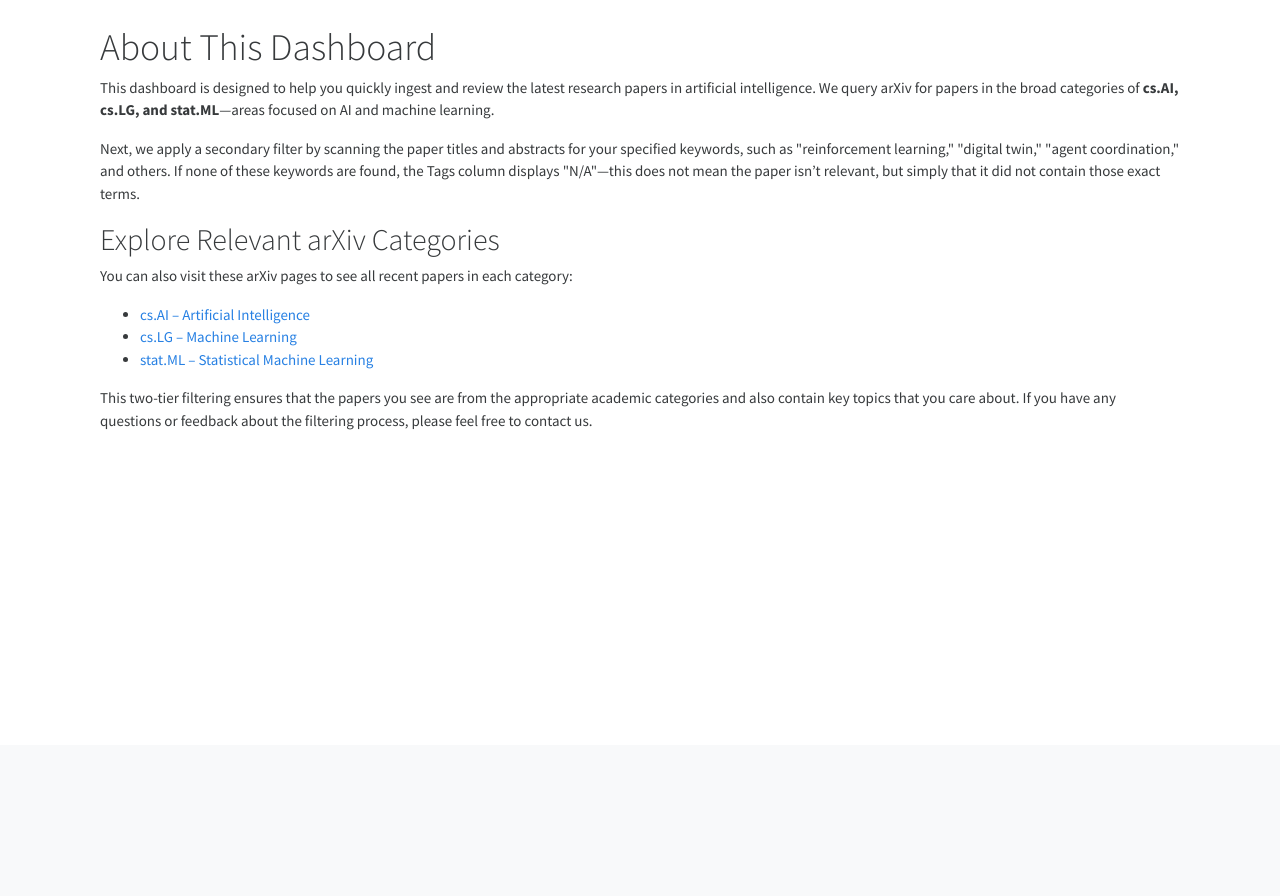
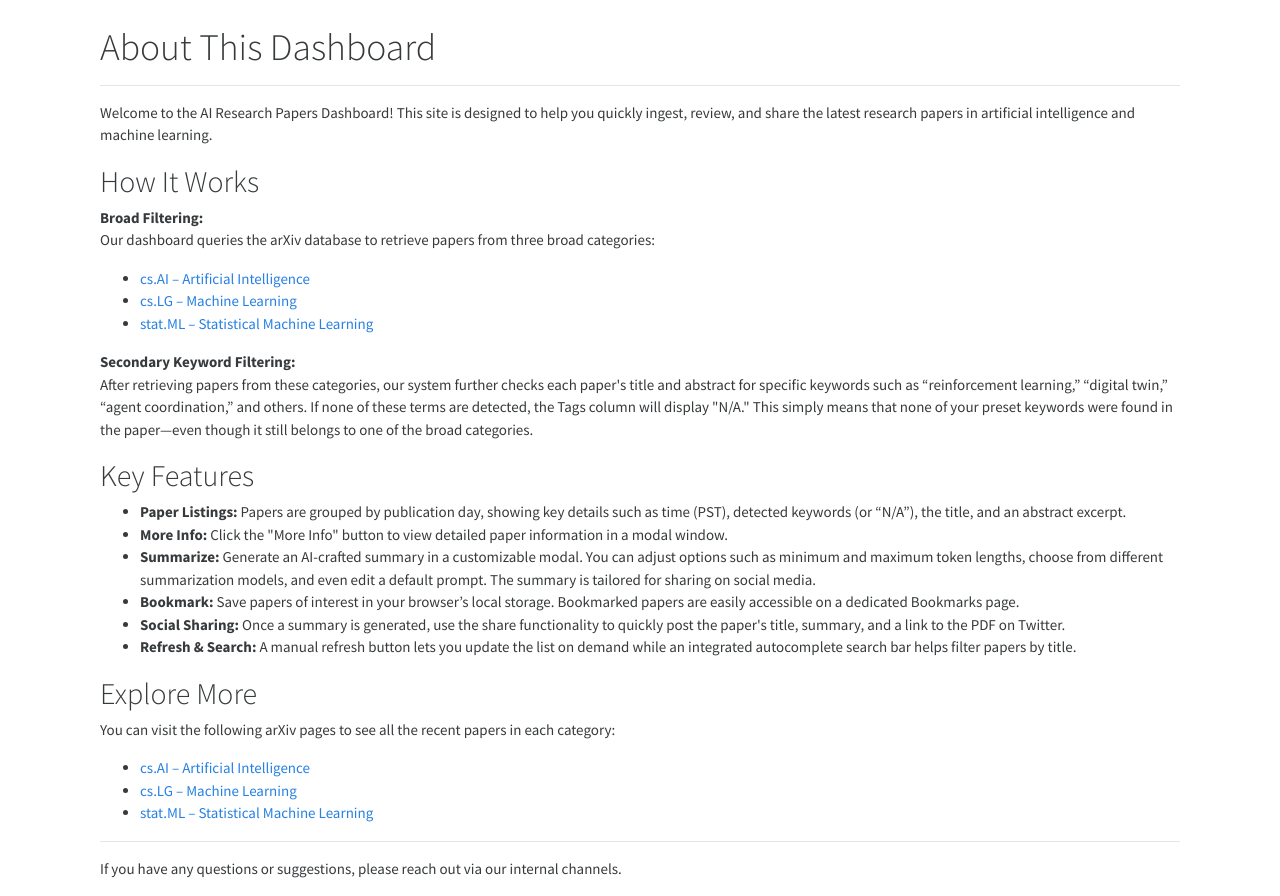
Before and after one commit to econoar/ai_paper_dashboard, a Flask app: page /info in a window 1280 px wide. Shown: the part 55-951 px from the top of the page. Before the commit the page ends 485 px from the top, so only its background shows below. Run offline with Flask 3, Linux system fonts and the light colour scheme; some libraries are stand-ins or nearby versions.

Commit message:
“updates”

```diff
--- a/templates/info.html
+++ b/templates/info.html
@@ -3,19 +3,15 @@
 {% block content %}
 <div class="container mt-4">
   <h1>About This Dashboard</h1>
+  <hr>
   <p>
-    This dashboard is designed to help you quickly ingest and review the latest research papers in artificial intelligence.
-    We query arXiv for papers in the broad categories of <strong>cs.AI, cs.LG, and stat.ML</strong>—areas focused on AI and machine learning.
+    Welcome to the AI Research Papers Dashboard! This site is designed to help you quickly ingest, review, and share the latest research papers in artificial intelligence and machine learning.
   </p>
+
+  <h2>How It Works</h2>
   <p>
-    Next, we apply a secondary filter by scanning the paper titles and abstracts for your specified keywords,
-    such as "reinforcement learning," "digital twin," "agent coordination," and others.
-    If none of these keywords are found, the Tags column displays "N/A"—this does not mean the paper isn’t relevant,
-    but simply that it did not contain those exact terms.
-  </p>
-  <h2>Explore Relevant arXiv Categories</h2>
-  <p>
-    You can also visit these arXiv pages to see all recent papers in each category:
+    <strong>Broad Filtering:</strong><br>
+    Our dashboard queries the arXiv database to retrieve papers from three broad categories:
   </p>
   <ul>
     <li>
@@ -28,10 +24,47 @@
       <a href="https://arxiv.org/list/stat.ML/recent" target="_blank">stat.ML – Statistical Machine Learning</a>
     </li>
   </ul>
+
   <p>
-    This two-tier filtering ensures that the papers you see are from the appropriate academic categories and
-    also contain key topics that you care about.
-    If you have any questions or feedback about the filtering process, please feel free to contact us.
+    <strong>Secondary Keyword Filtering:</strong><br>
+    After retrieving papers from these categories, our system further checks each paper's title and abstract for specific keywords such as “reinforcement learning,” “digital twin,” “agent coordination,” and others. If none of these terms are detected, the Tags column will display "N/A." This simply means that none of your preset keywords were found in the paper—even though it still belongs to one of the broad categories.
+  </p>
+
+  <h2>Key Features</h2>
+  <ul>
+    <li>
+      <strong>Paper Listings:</strong> Papers are grouped by publication day, showing key details such as time (PST), detected keywords (or “N/A”), the title, and an abstract excerpt.
+    </li>
+    <li>
+      <strong>More Info:</strong> Click the "More Info" button to view detailed paper information in a modal window.
+    </li>
+    <li>
+      <strong>Summarize:</strong> Generate an AI-crafted summary in a customizable modal. You can adjust options such as minimum and maximum token lengths, choose from different summarization models, and even edit a default prompt. The summary is tailored for sharing on social media.
+    </li>
+    <li>
+      <strong>Bookmark:</strong> Save papers of interest in your browser’s local storage. Bookmarked papers are easily accessible on a dedicated Bookmarks page.
+    </li>
+    <li>
+      <strong>Social Sharing:</strong> Once a summary is generated, use the share functionality to quickly post the paper's title, summary, and a link to the PDF on Twitter.
+    </li>
+    <li>
+      <strong>Refresh & Search:</strong> A manual refresh button lets you update the list on demand while an integrated autocomplete search bar helps filter papers by title.
+    </li>
+  </ul>
+
+  <h2>Explore More</h2>
+  <p>
+    You can visit the following arXiv pages to see all the recent papers in each category:
+  </p>
+  <ul>
+    <li><a href="https://arxiv.org/list/cs.AI/recent" target="_blank">cs.AI – Artificial Intelligence</a></li>
+    <li><a href="https://arxiv.org/list/cs.LG/recent" target="_blank">cs.LG – Machine Learning</a></li>
+    <li><a href="https://arxiv.org/list/stat.ML/recent" target="_blank">stat.ML – Statistical Machine Learning</a></li>
+  </ul>
+
+  <hr>
+  <p>
+    If you have any questions or suggestions, please reach out via our internal channels.
   </p>
 </div>
 {% endblock %}
```
